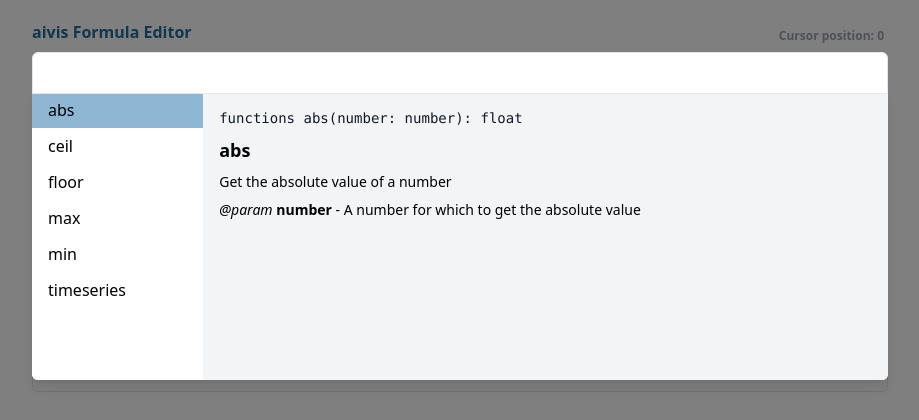
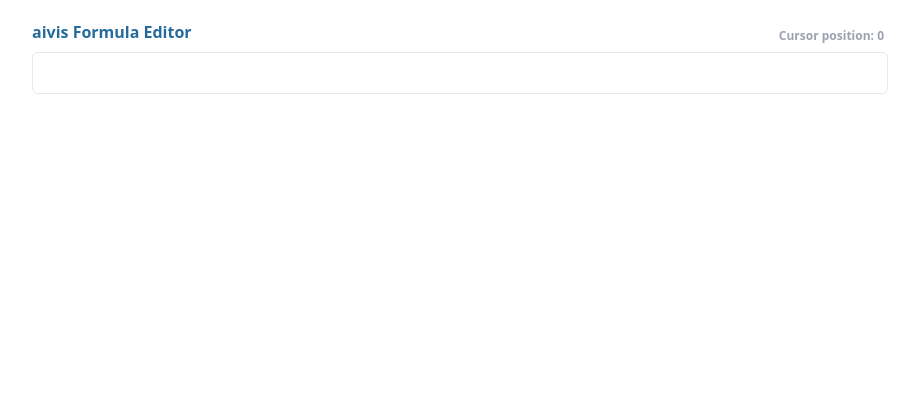
Before and after one commit to perfectpattern/aivisExpressionEditor, a Vue app: page / in a window 1280 px wide. Shown: the top 420 px of the page, without its empty margins (180-1099 px from the left). Built offline with nearby package versions, Linux system fonts and the light colour scheme; what @tailwindcss/typography would draw is missing.

Commit message:
bug fixes

```diff
--- a/src/App.vue
+++ b/src/App.vue
@@ -2,7 +2,7 @@
   <div class="p-5 h-screen mx-auto max-w-4xl">
     <div class="text-blue-400 font-bold mb-2">aivis Formula Editor</div>
     <expression-input
-      class="mb-2 w-full"
+      class="w-full"
       v-model="expression"
       :currentFunction="currentFunction"
       :suggestions="suggestions"
@@ -10,8 +10,13 @@
       @focusout="resetAssistant"
     ></expression-input>
 
-    <div class="text-red-400 mb-2">{{ errorMsgs.join("|") }}</div>
+    <div class="text-red-400">
+      <div v-for="(errorMsg, index) in errorMsgs" :key="index">
+        {{ errorMsg.replace('"', "").replace('"', "") }}
+      </div>
+    </div>
     <pre
+      v-if="mode === 'dev'"
       class="
         mb-2
         bg-white
@@ -25,6 +30,7 @@
       >{{ JSON.stringify(node, null, "\t") }}</pre
     >
     <pre
+      v-if="mode === 'dev'"
       class="
         mb-2
         bg-white
@@ -53,18 +59,19 @@ export default {
   },
   data() {
     return {
-      expression: "", //"(2).abs(4)", // '(2/((1+s("sig_1", 1000))/2))', //
+      expression: "", //"(2).abs(4)", // '(2/((1+s("sig_1",1000))/2))', //
       node: {},
       datatypeResponse: {},
       errorMsgs: [],
       currentFunction: null,
       suggestions: null,
+      mode: "prod", //dev, prod
     };
   },
 
   created() {
     this.analyzeExpression(this.expression);
-    this.updateAssistant();
+    //this.updateAssistant();
   },
 
   methods: {
@@ -81,6 +88,7 @@ export default {
     },
 
     analyzeExpression() {
+      if (this.expression.length == 0) return;
       try {
         this.node = parse(this.expression);
         this.datatypeResponse = validator.evaluate(this.node); //evaluate datatype
@@ -101,7 +109,7 @@ export default {
         newInput
       );
 
-      console.log(assistantResult.successMsg);
+      if (this.mode === "dev") console.log(assistantResult.successMsg);
       //console.log(assistantResult);
 
       //Error
@@ -113,7 +121,12 @@ export default {
       //Success
       else {
         this.currentFunction = assistantResult.currentFunction;
-        this.suggestions = assistantResult.suggestions;
+        this.suggestions =
+          assistantResult.suggestions === null
+            ? null
+            : assistantResult.suggestions.list.length > 0
+            ? assistantResult.suggestions
+            : null;
       }
     },
 
--- a/src/components/ExpressionInput.vue
+++ b/src/components/ExpressionInput.vue
@@ -1,5 +1,5 @@
 <template>
-  <div class="relative inline-block text-left mb-12">
+  <div class="relative inline-block text-left mb-10">
     <!--Blocking layer-->
     <div
       v-show="showAssistant"
--- a/src/components/Suggestions.vue
+++ b/src/components/Suggestions.vue
@@ -23,7 +23,10 @@
       class="col-span-4 h-full p-4 overflow-y-auto text-sm bg-gray-100"
       v-if="selectedSuggestion !== null"
     >
-      <documentation :func="selectedSuggestion" />
+      <documentation
+        v-if="selectedSuggestion !== null"
+        :func="selectedSuggestion"
+      />
     </div>
   </div>
 
@@ -95,7 +98,7 @@ export default {
 
   computed: {
     selectedSuggestion() {
-      return this.suggestions === null
+      return this.suggestions === null || this.suggestions.list.length == 0
         ? null
         : {
             spec: this.suggestions.list[this.selected],
--- a/src/modules/assistant.js
+++ b/src/modules/assistant.js
@@ -52,7 +52,7 @@ function update(expression, cursorStart, cursorEnd, newInput) {
 
         //Success: got datatype
         let allowedDatatypesResponse = operations.getAllowedDatatypes(operatorResponse.operatorString, datatypeResponse.datatype);
-        console.log(allowedDatatypesResponse);
+        //console.log(allowedDatatypesResponse);
 
         //Error
         if (allowedDatatypesResponse.error) {
--- a/src/modules/expressionTools.js
+++ b/src/modules/expressionTools.js
@@ -41,7 +41,7 @@ function checkInsideParenthesis(expression, checkForFunction = true) {
         let leadingExpression = expression.substring(0, pos - 1);
 
         //skip white space
-        if (character === " ") continue;
+        //if (character === " ") continue;
 
         //Add ')'
         if (character === ")") parenthesisBalance++;
--- a/src/modules/operations.js
+++ b/src/modules/operations.js
@@ -83,10 +83,10 @@ function combine(operator, datatype1, datatype2) {
                 return { error: false, errorMsg: "", datatype: ops[operator][datatype1][datatype2] }
             }
             //Error
-            else return { error: true, errorMsg: "Datatype '" + datatype2 + "'no allowed for operator '" + operator + "' and datatype '" + datatype1 + "'", datatype: null }
+            else return { error: true, errorMsg: "Datatype '" + datatype2 + "' not allowed for operator '" + operator + "' and datatype '" + datatype1 + "'", datatype: null }
         }
         //Error
-        else return { error: true, errorMsg: "Datatype '" + datatype1 + "'no allowed for operator '" + operator + "'", datatype: null }
+        else return { error: true, errorMsg: "Datatype '" + datatype1 + "' not allowed for operator '" + operator + "'", datatype: null }
     }
     //Error
     else return { error: true, errorMsg: "Unprocessable operator: " + operator, datatype: null }
@@ -98,7 +98,7 @@ function getAllowedDatatypes(operator, datatype1) {
             return { error: false, errorMsg: "", datatypes: Object.keys(ops[operator][datatype1]) }
         }
         //Error
-        else return { error: true, errorMsg: "Datatype '" + datatype1 + "'no allowed for operator '" + operator + "'", datatypes: [] }
+        else return { error: true, errorMsg: "Datatype '" + datatype1 + "' not allowed for operator '" + operator + "'", datatypes: [] }
     }
     //Error
     else return { error: true, errorMsg: "Unprocessable operator: " + operator, datatypes: [] }
```
Also changed, not shown: test/Todo.txt.
